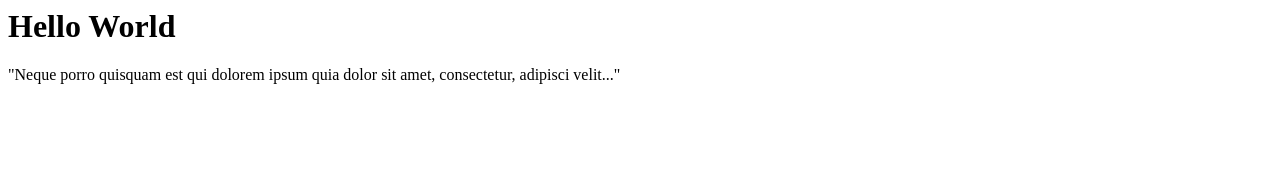
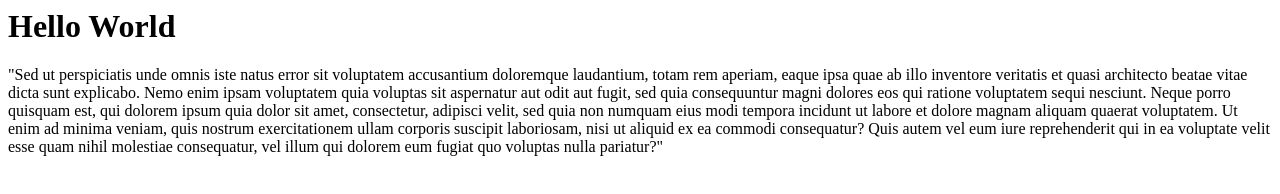
Before and after one commit to AFellman01/Deploy, a plain HTML site: page index.html in a window 1280 px wide. Drawn offline with Linux system fonts and the light colour scheme.

Commit message:
lorem ipsum

```diff
--- a/index.html
+++ b/index.html
@@ -6,5 +6,5 @@
   <body>
 <h1>Hello World</h1>
 
-<p>"Neque porro quisquam est qui dolorem ipsum quia dolor sit amet, consectetur, adipisci velit..."</p>
+<p>"Sed ut perspiciatis unde omnis iste natus error sit voluptatem accusantium doloremque laudantium, totam rem aperiam, eaque ipsa quae ab illo inventore veritatis et quasi architecto beatae vitae dicta sunt explicabo. Nemo enim ipsam voluptatem quia voluptas sit aspernatur aut odit aut fugit, sed quia consequuntur magni dolores eos qui ratione voluptatem sequi nesciunt. Neque porro quisquam est, qui dolorem ipsum quia dolor sit amet, consectetur, adipisci velit, sed quia non numquam eius modi tempora incidunt ut labore et dolore magnam aliquam quaerat voluptatem. Ut enim ad minima veniam, quis nostrum exercitationem ullam corporis suscipit laboriosam, nisi ut aliquid ex ea commodi consequatur? Quis autem vel eum iure reprehenderit qui in ea voluptate velit esse quam nihil molestiae consequatur, vel illum qui dolorem eum fugiat quo voluptas nulla pariatur?"</p>
     </body>
```
